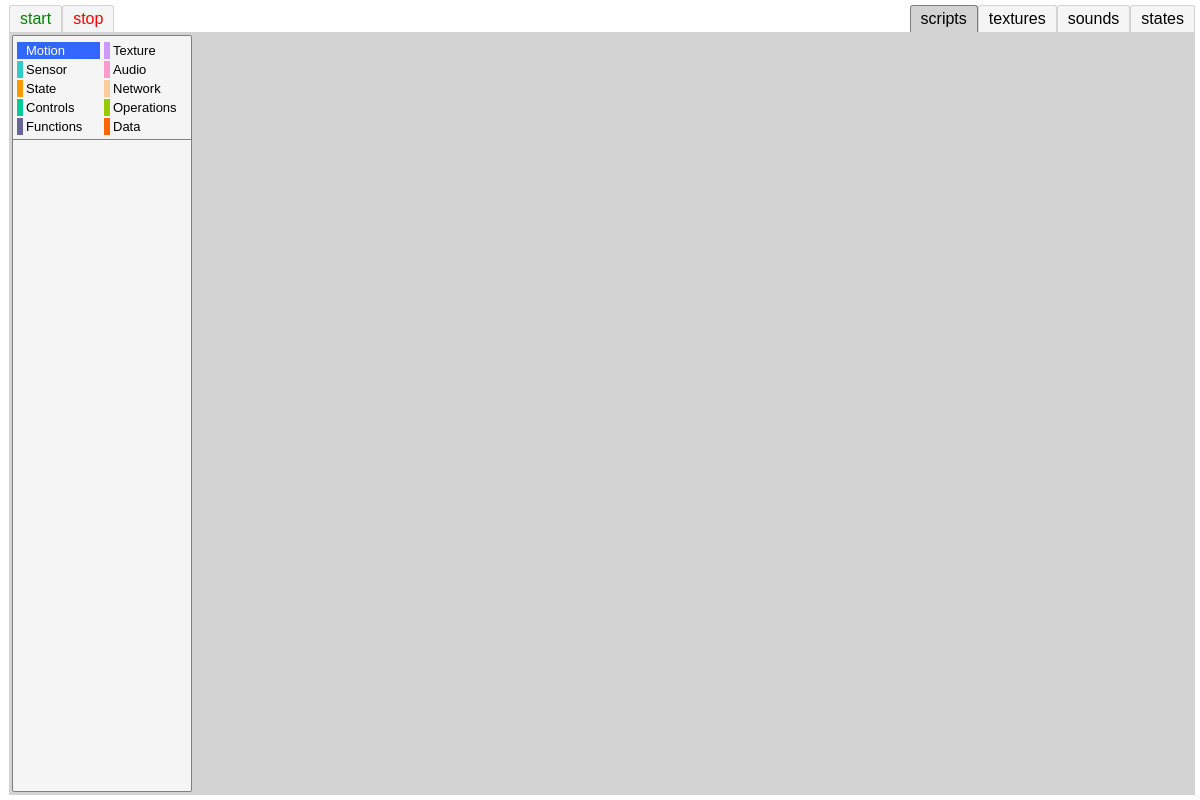
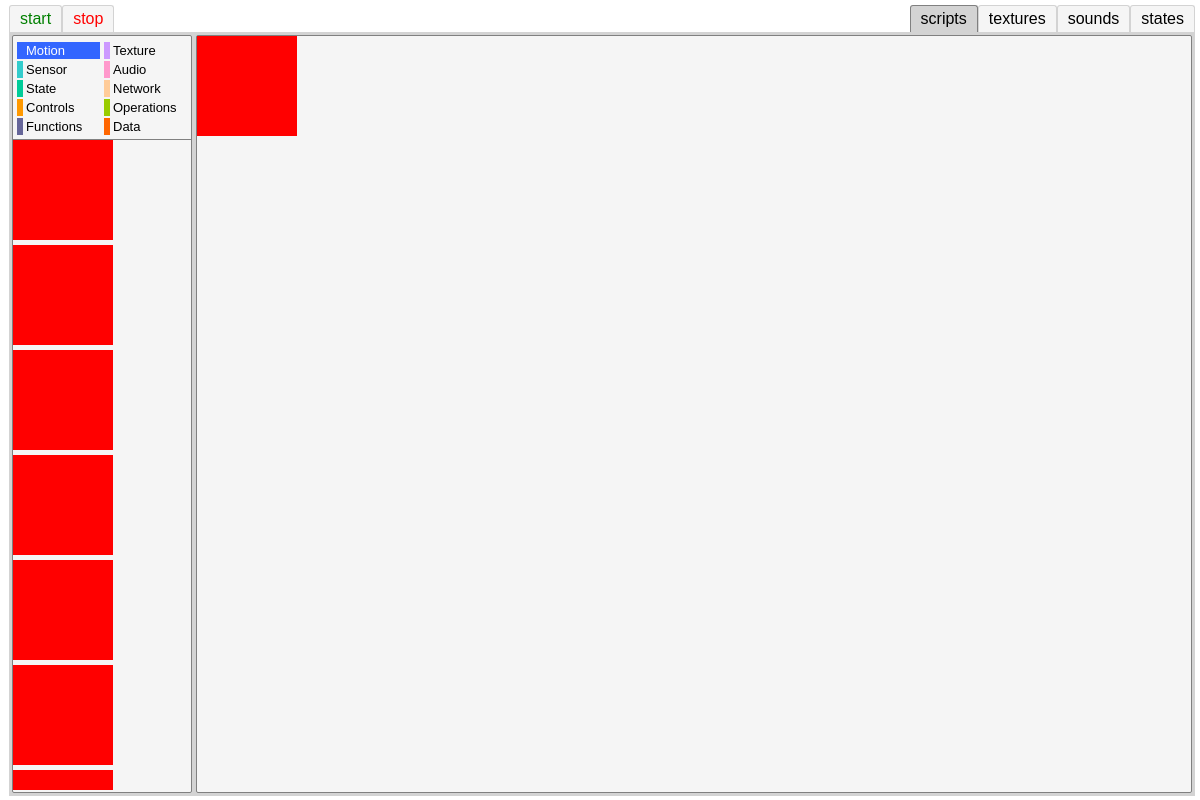
Before and after one commit to erezt2/itch, an Electron app: page src/index.html in a window 1200 px wide. Drawn offline with Linux system fonts and the light colour scheme.

Commit message:
added list logic added dragging module

```diff
--- a/package.json
+++ b/package.json
@@ -20,6 +20,7 @@
     "electron": "^23.2.0"
   },
   "dependencies": {
+    "draggable": "^4.2.0",
     "electron-squirrel-startup": "^1.0.0",
     "pixi.js": "^7.2.3",
     "split-grid": "^1.0.11"
--- a/src/index.css
+++ b/src/index.css
@@ -55,7 +55,6 @@ body {
     display: flex;
     margin: 0;
     padding: 0;
-    overflow: hidden;
 }
 
 #editor-navbar > a {
@@ -95,14 +94,6 @@ body {
     color: red;
 }
 
-#editor-wrapper > div.editor-selected {
-    display: block;
-}
-
-#editor-wrapper > div:not(.editor-selected) {
-    display: none;
-}
-
 #editor-wrapper {
     background-color: lightgray;
     flex: 1;
@@ -111,9 +102,37 @@ body {
 
 #editor-scripts {
     height: 100%;
+    width: 100%;
+    display: grid;
+    grid-template-columns: 180px auto;
+    grid-template-rows: 1fr;
+    column-gap: 4px;
+}
+
+#script-selector {
+    height: 100%;
     background-color: whitesmoke;
     width: 180px;
     padding: 2px 0;
+    border-width: 1px;
+    border-radius: 2px;
+    border-color: gray;
+    border-style: solid;
+    display: flex;
+    flex-flow: column;
+
+}
+
+#script-block-list {
+    display: flex;
+    flex: 0 0 auto;
+    flex-flow: column;
+    gap: 5px;
+    overflow-y: scroll;
+}
+
+#script-dragspace {
+    background-color: whitesmoke;
     border-width: 1px;
     border-radius: 2px;
     border-color: gray;
@@ -156,3 +175,15 @@ body {
 #script-selector-table > a.editor-selected > span:nth-child(2) {
     color: white;
 }
+
+.draggable {
+    width: 100px;
+    height: 100px;
+    background-color: red;
+    flex-shrink: 0;
+}
+
+
+#editor-wrapper > div:not(.editor-selected) {
+    display: none;
+}
--- a/src/index.html
+++ b/src/index.html
@@ -32,16 +32,49 @@
         </div>
 
         <div id="editor-wrapper">
+
           <div id="editor-scripts">
+
             <div id="script-selector">
               <div id="script-selector-table">
                 <!--javascript injection-->
               </div>
+              <div id="script-block-list">
+                <div class="draggable" id="creator">
+                </div>
+                <div class="draggable">
+                </div>
+                <div class="draggable">
+                </div>
+                <div class="draggable">
+                </div>
+                <div class="draggable">
+                </div>
+                <div class="draggable">
+                </div>
+                <div class="draggable">
+                </div>
+                <div class="draggable">
+                </div>
+                <div class="draggable">
+                </div>
+                <div class="draggable">
+                </div>
+                <div class="draggable">
+                </div>
+                <div class="draggable">
+                </div>
+                <div class="draggable">
+                </div>
+              </div>
             </div>
-            <div>
 
+            <div id="script-dragspace">
+              <div class="draggable">
+              </div>
             </div>
           </div>
+
           <div id="editor-textures">
 
           </div>
--- a/src/index.js
+++ b/src/index.js
@@ -37,8 +37,8 @@ functions -> create functions made up of different blocks. can have inputs/ outp
 
 */
 const sst = document.getElementById("script-selector-table")
-sections = [["Motion", "3366FF"], ["Texture", "CC99FF"], ["Sensor", "33CCCC"], ["Audio", "FF99CC"], ["State", "FF9900"],
-            ["Network", "FFCC99"], ["Controls", "00CC99"], ["Operations", "99CC00"], ["Functions", "666699"], ["Data", "FF6600"]]
+sections = [["Motion", "#3366FF"], ["Texture", "#CC99FF"], ["Sensor", "#33CCCC"], ["Audio", "#FF99CC"], ["State", "#00CC99"],
+            ["Network", "#FFCC99"], ["Controls", "#FF9900"], ["Operations", "#99CC00"], ["Functions", "#666699"], ["Data", "#FF6600"]]
 selected_section = undefined
 
 function selectScriptSectionWrapper(index) {
@@ -49,7 +49,7 @@ function selectScriptSection(index) {
   if(selected_section !== undefined) selected_section.style.backgroundColor = "";
   selected_section?.classList.remove("editor-selected")
   selected_section = sst.children[index]
-  selected_section.style.backgroundColor = "#"+sections[index][1]
+  selected_section.style.backgroundColor = sections[index][1]
   selected_section.classList.add("editor-selected")
 }
 
@@ -58,7 +58,7 @@ for(let i=0; i<10; i++) {
 
   let color = document.createElement("span")
   let name = document.createElement("span")
-  color.style.backgroundColor = "#" + sections[i][1]
+  color.style.backgroundColor = sections[i][1]
   name.innerHTML = sections[i][0];
   item.appendChild(color)
   item.appendChild(name)
@@ -68,20 +68,38 @@ for(let i=0; i<10; i++) {
 }
 
 selectScriptSection(0)
+// end
+
+const Draggable = require("draggable")
 
 
-console.log(selected_editor)
+let creator = document.getElementById("creator")
+let body = document.getElementById("script-dragspace")
+creator.onclick = create
+
+function create() {
+  let drag = document.createElement("div")
+  drag.classList.add("draggable")
+  body.appendChild(drag)
+  new Draggable(drag, {})
+}
 
 
+const block_list = document.getElementById("script-block-list")
+const list_diff = 150
+function resize(event) {
+  block_list.style.height = (event.target.innerHeight - list_diff)+"px";
+}
+document.body.onresize = resize;
+block_list.style.height = (window.innerHeight - list_diff)+"px";
+
+// SEPERATE
 const PIXI = require("pixi.js")
 
-function resize() {
-  console.log("TEST")
-}
 
 let win = document.getElementById("window")
 
-document.body.onresize = resize;
+
 
 let app = new PIXI.Application({ width: 640, height: 480 });
 app.view.style += {"position": "absolute"}
```
Also changed, not shown: 1 other file.
